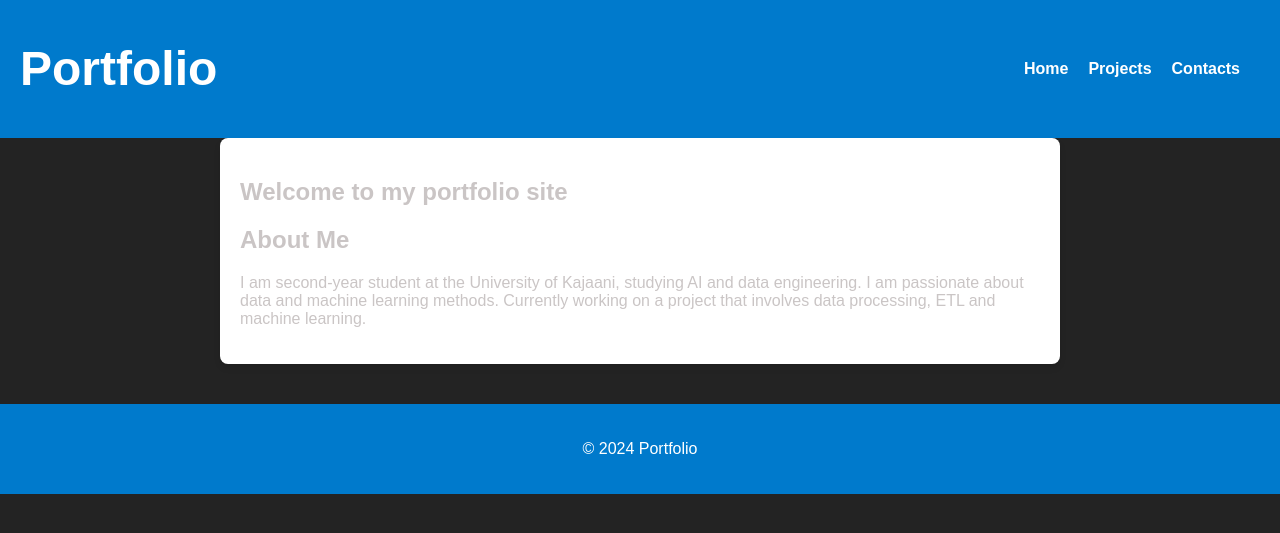
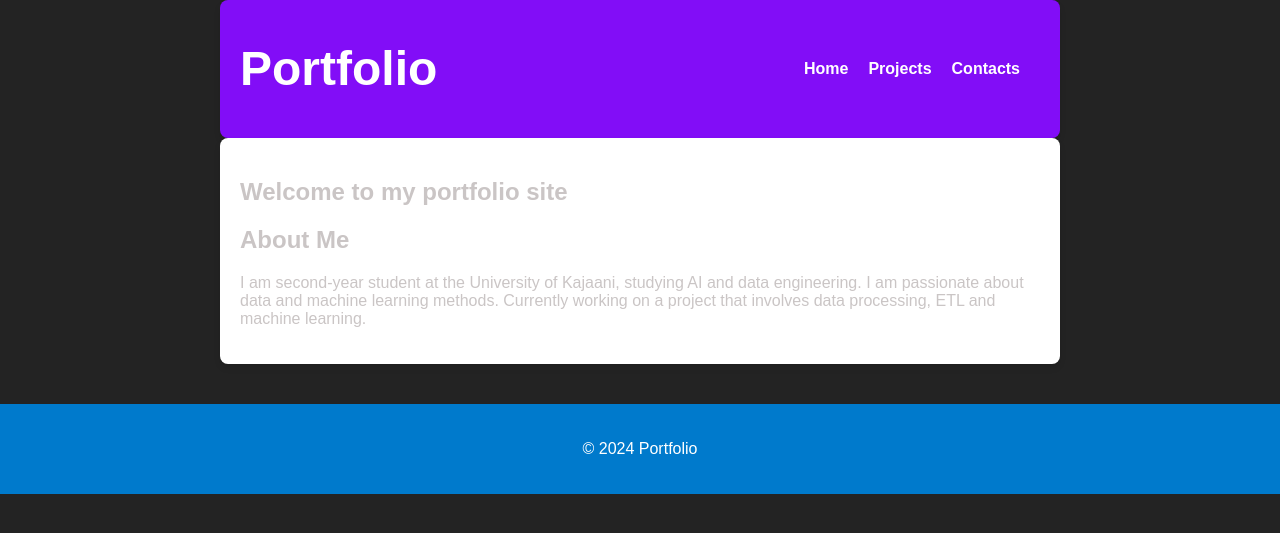
Before and after one commit to Carmantis/github-pages, a Jekyll site: the page built from index.md, in a window 1280 px wide. Shown: the top 533 px of the page. Built offline with Jekyll 4.4.1, drawn with Linux system fonts in a browser that asks for light colours.

Commit message:
CSS gonf

```diff
--- a/assets/css/custom.css
+++ b/assets/css/custom.css
@@ -64,3 +64,44 @@ footer {
     color: white;
     margin-top: 40px;
 }
+
+/* Headerin leveys ja keskitys */
+.site-header {
+    max-width: 800px; /* Sama leveys kuin pääsisällöllä */
+    margin: 0 auto; /* Keskittää headerin */
+    padding: 20px;
+    background-color: #820df7; /* Headerin sininen tausta */
+    color: white;
+    border-radius: 8px; /* Pyöristetyt kulmat */
+    box-shadow: 0 4px 6px rgba(0, 0, 0, 0.1); /* Hieno varjo headerille */
+}
+
+/* Headerin otsikko */
+.site-title a {
+    text-decoration: none;
+    color: white;
+    font-size: 1.5em;
+}
+
+/* Navigaatio säilyy flex-asetuksilla */
+.site-nav ul {
+    list-style: none;
+    margin: 0;
+    padding: 0;
+    display: flex;
+    justify-content: center; /* Keskittää navigaation */
+}
+
+.site-nav li {
+    margin-right: 20px;
+}
+
+.site-nav a {
+    text-decoration: none;
+    color: white;
+    font-weight: bold;
+}
+
+.site-nav a:hover {
+    color: #ffcc00; /* Keltainen hover-efekti */
+}
```
